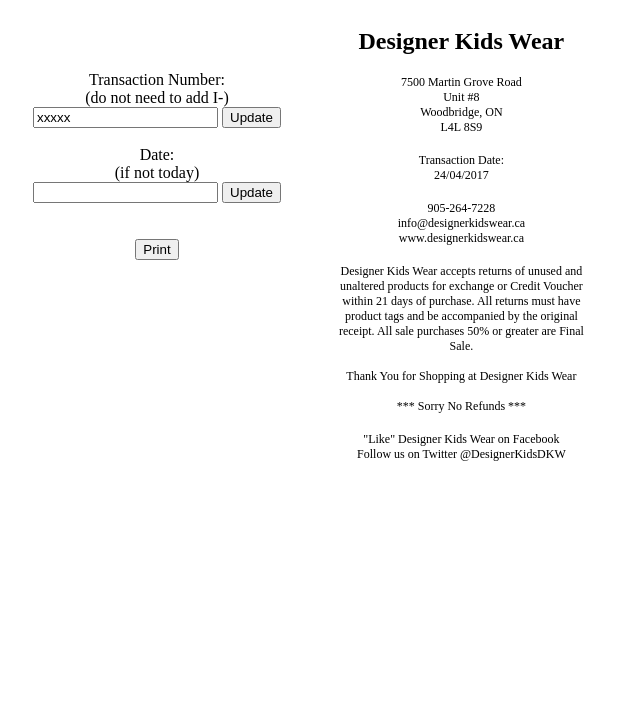
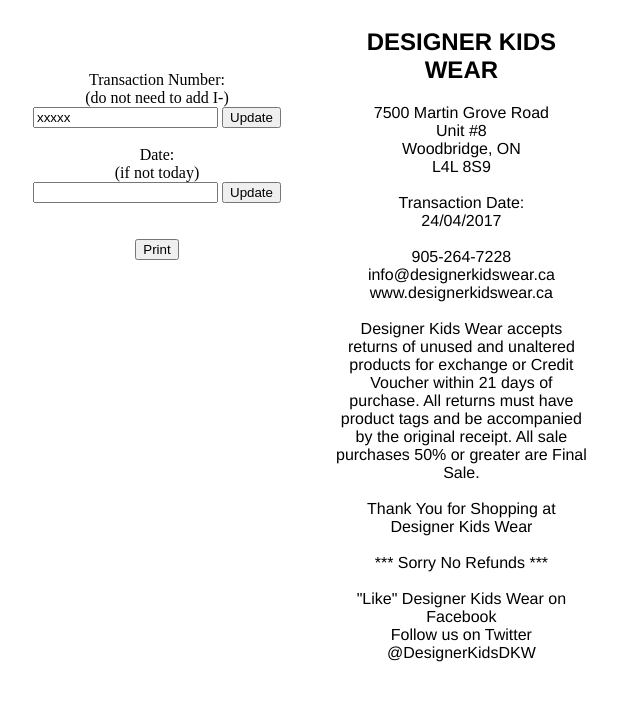
Before and after one commit to jeremiahxy/receipt-print, a plain HTML site: page index.html in a window 1280 px wide. Shown: the whole page, without its empty margins (0-640 px from the left). Drawn offline with Linux system fonts and the light colour scheme.

Commit message:
font changes

```diff
--- a/index.html
+++ b/index.html
@@ -29,14 +29,18 @@
             width: 100%;
         }
 
+        #printArea p, #actions p, #printArea h2{
+            font-family: Helvetica, sans-serif;
+        }
+
         #printArea p, #actions p{
-            font-size: 12px;
+            font-size: 16px;
             margin: 0;
         }
 
         #transactionBarcode {
             font-family: 'Barcode';
-            font-size: 32px;
+            font-size: 46px;
         }
 
         .disabledInput{
@@ -90,7 +94,7 @@
         <div id="printArea" class="printable">
             <h2 id="topHeader">
                 <!-- Change the top header here -->
-                Designer Kids Wear
+                DESIGNER KIDS WEAR
                 <!-- Change the top header here -->
             </h2>
             <p id="line1">
@@ -186,7 +190,7 @@
         function editTransactionNumber() {
             var transNum = document.getElementById('transactionNumber').value;
             transNum = 'I-'+transNum;
-            var transNumScan = '*'+transNum+'*'
+            var transNumScan = '*'+transNum+'*';
             document.getElementById('transactionId').innerHTML = '<p>'+transNum+'</p>';
             document.getElementById('transactionBarcode').innerHTML = transNumScan;
         }
```
